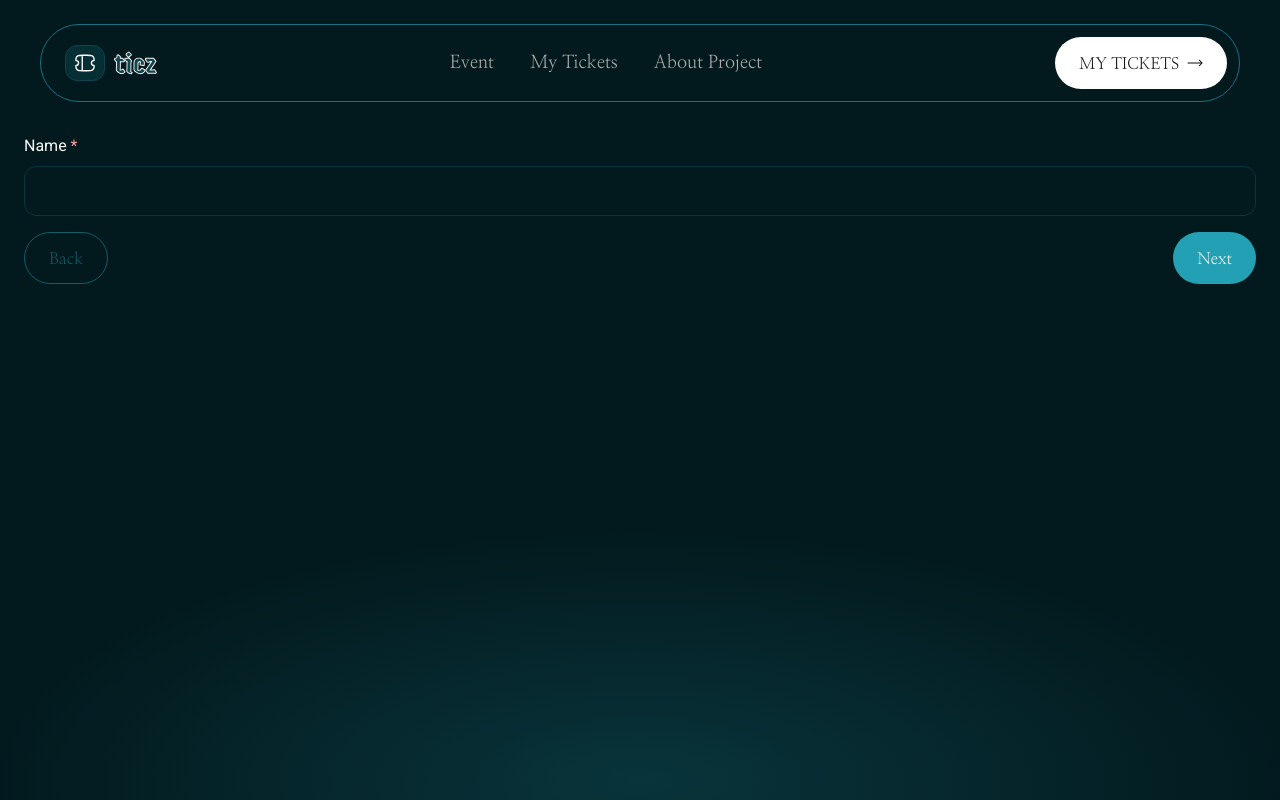
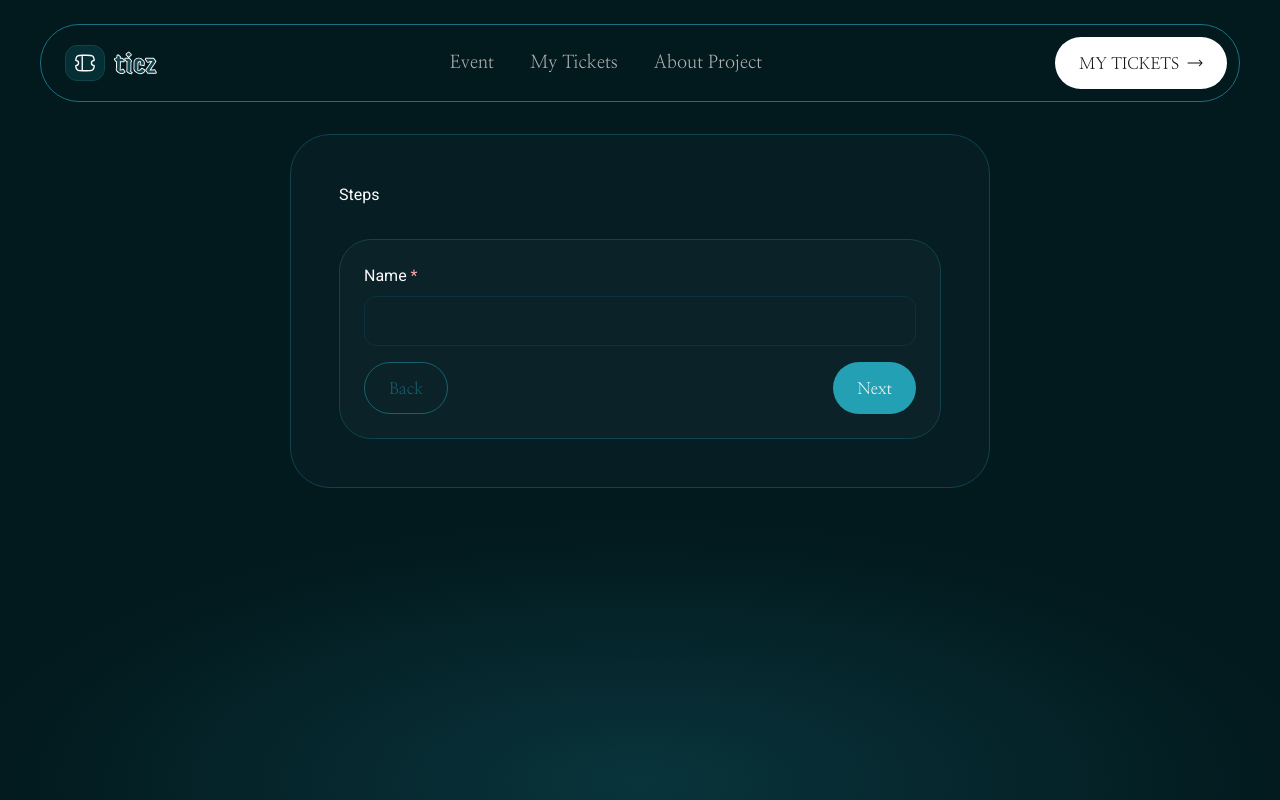
Before and after one commit to AJ1732/hng-12--stage-2, a Next.js app: page / in a window 1280 px wide. Built offline with nearby package versions, Linux system fonts and the light colour scheme; a web font is replaced by a local one.

Commit message:
chore: update

```diff
--- /dev/null
+++ b/src/components/custom/Fieldset/index.tsx
@@ -0,0 +1,12 @@
+import { cn } from "@/lib/utils";
+
+interface FieldsetProps {
+  className?: string;
+  children: React.ReactNode;
+}
+
+const Fieldset: React.FC<FieldsetProps> = ({ className, children }) => {
+  return <fieldset className={cn("space-y-8", className)}>{children}</fieldset>;
+};
+
+export default Fieldset;
--- a/src/components/custom/MultistepForm/components/Step1Form/index.tsx
+++ b/src/components/custom/MultistepForm/components/Step1Form/index.tsx
@@ -1,11 +1,11 @@
 import { useFormContext } from "@/provider/form-context";
-import { InputField } from "@/components";
+import { Fieldset, InputField } from "@/components";
 
 const Step1Form = () => {
   const { formData, updateForm } = useFormContext();
 
   return (
-    <fieldset>
+    <Fieldset>
       <InputField
         id="name"
         name="name"
@@ -13,9 +13,10 @@ const Step1Form = () => {
         label="Name"
         value={formData.name}
         onChange={(e) => updateForm({ name: e.target.value })}
+        errorMessage="This field is required"
         required
       />
-    </fieldset>
+    </Fieldset>
   );
 };
 
--- a/src/components/custom/MultistepForm/components/Step2Form/index.tsx
+++ b/src/components/custom/MultistepForm/components/Step2Form/index.tsx
@@ -1,11 +1,11 @@
 import { useFormContext } from "@/provider/form-context";
-import { InputField } from "@/components";
+import { Fieldset, InputField } from "@/components";
 
 const Step2Form = () => {
   const { formData, updateForm } = useFormContext();
 
   return (
-    <fieldset>
+    <Fieldset>
       <InputField
         id="email"
         name="email"
@@ -15,7 +15,7 @@ const Step2Form = () => {
         onChange={(e) => updateForm({ email: e.target.value })}
         required
       />
-    </fieldset>
+    </Fieldset>
   );
 };
 
--- a/src/components/custom/MultistepForm/components/Step3Form/index.tsx
+++ /dev/null
@@ -1,21 +0,0 @@
-import { useFormContext } from "@/provider/form-context";
-import { InputField } from "@/components";
-
-const Step3Form = () => {
-  const { formData, updateForm } = useFormContext();
-
-  return (
-    <fieldset>
-      <InputField
-        id="age"
-        name="age"
-        label="Age"
-        value={formData.age}
-        onChange={(e) => updateForm({ age: e.target.value })}
-        required
-      />
-    </fieldset>
-  );
-};
-
-export default Step3Form;
--- a/src/components/custom/MultistepForm/components/index.ts
+++ b/src/components/custom/MultistepForm/components/index.ts
@@ -1,3 +1,3 @@
 export { default as Step1Form } from "./Step1Form";
 export { default as Step2Form } from "./Step2Form";
-export { default as Step3Form } from "./Step3Form";
+// export { default as Step3Form } from "./Step3Form";
--- a/src/components/custom/MultistepForm/index.tsx
+++ b/src/components/custom/MultistepForm/index.tsx
@@ -1,22 +1,29 @@
 "use client";
 import { useFormContext } from "@/provider/form-context";
-import { Step1Form, Step2Form, Step3Form } from "./components";
+import { Step1Form, Step2Form } from "./components";
 import { ButtonLink } from "@/components";
 
 const MultiStepForm = () => {
   const { step, updateStep, formData } = useFormContext();
 
-  const steps = [<Step1Form />, <Step2Form />, <Step3Form />];
+  const steps = [<Step1Form />, <Step2Form />];
 
   const nextStep = () => updateStep(Math.min(step + 1, steps.length));
   const prevStep = () => updateStep(Math.max(step - 1, 1));
 
-  const handleSubmit = () => {
+  const handleSubmit = (e: React.FormEvent<HTMLFormElement>) => {
+    e.preventDefault();
     console.log("Submitted Form Data:", formData);
   };
 
   return (
-    <form>
+    <section className="bg-accent-300 border-accent-100 mx-auto max-w-[43.75rem] space-y-8 rounded-[2.5rem] border p-12">
+      <div>Steps</div>
+
+      <form
+        onSubmit={handleSubmit}
+        className="border-accent-100 bg-accent-600 rounded-[2rem] border p-6"
+      >
         {steps[step - 1]}
 
         <div className="mt-4 flex justify-between">
@@ -33,12 +40,11 @@ const MultiStepForm = () => {
               Next
             </ButtonLink>
           ) : (
-          <ButtonLink type="button" onClick={handleSubmit}>
-            Submit
-          </ButtonLink>
+            <ButtonLink type="submit">Get My Free Ticket</ButtonLink>
           )}
         </div>
       </form>
+    </section>
   );
 };
 
--- a/src/components/index.ts
+++ b/src/components/index.ts
@@ -9,4 +9,5 @@ export { default as TicketButton } from "./ui/ticket-button";
 export { default as SelectField } from "./ui/select-field";
 
 // CUSTOM COMPONENTS
+export { default as Fieldset } from "./custom/Fieldset";
 export { default as MultiStepForm } from "./custom/MultistepForm";
--- a/src/components/ui/input-field.tsx
+++ b/src/components/ui/input-field.tsx
@@ -1,8 +1,11 @@
+"use client"
+import { useState } from "react";
 import { cn } from "@/lib/utils";
 
 interface InputFieldProps extends React.InputHTMLAttributes<HTMLInputElement> {
   label?: string;
   className?: string;
+  errorMessage?: string; // For validation errors
 }
 
 const InputField: React.FC<InputFieldProps> = ({
@@ -11,8 +14,11 @@ const InputField: React.FC<InputFieldProps> = ({
   label,
   className,
   required,
+  errorMessage,
   ...props
 }) => {
+  const [isTouched, setIsTouched] = useState(false);
+
   return (
     <div>
       {label && (
@@ -31,10 +37,16 @@ const InputField: React.FC<InputFieldProps> = ({
         required={required}
         className={cn(
           "border-accent-200 placeholder:text-neutral-light focus-visible:ring-primary-300 min-h-12 w-full rounded-xl border bg-transparent p-3 focus-visible:outline-none focus-visible:ring-2 focus-visible:ring-offset-2 disabled:cursor-not-allowed disabled:opacity-50",
+          isTouched && errorMessage ? "border-red-500" : "",
           className,
         )}
+        onBlur={() => setIsTouched(true)}
         {...props}
       />
+
+      {isTouched && errorMessage && (
+        <p className="mt-1 text-sm text-red-500">{errorMessage}</p>
+      )}
     </div>
   );
 };
--- a/src/provider/form-context.tsx
+++ b/src/provider/form-context.tsx
@@ -9,7 +9,7 @@ const STEP_KEY = "formStep";
 const FormContext = createContext<any>(null);
 
 export const FormProvider = ({ children }: { children: React.ReactNode }) => {
-  const [formData, setFormData] = useState({ name: "", email: "", age: "" });
+  const [formData, setFormData] = useState({ name: "", email: "" });
   const [step, setStep] = useState(1);
 
   useEffect(() => {
```
Also changed, not shown: src/schema/form.ts (added, +15 -0 lines). Lines whose indentation alone changed are shown as unchanged.
